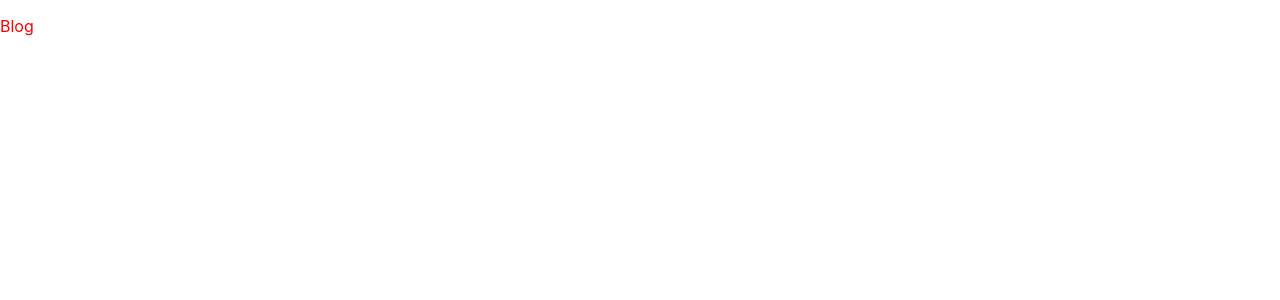
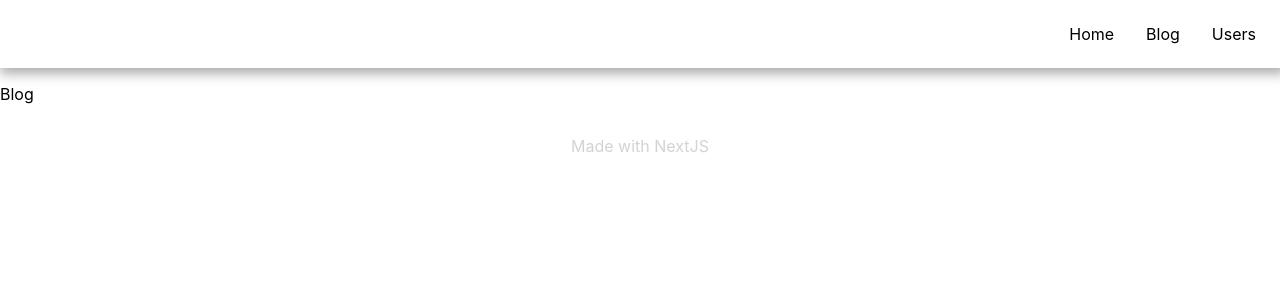
Before and after one commit to abdurztc/TECNODEV-NEXTJS1, a Next.js app: page /blog in a window 1280 px wide. Shown: the top 300 px of the page. Built offline with nearby package versions, Linux system fonts and the light colour scheme.

Commit message:
Setup Layout Page

```diff
--- /dev/null
+++ b/component/Layout/Layout.module.css
@@ -0,0 +1,9 @@
+.container {
+    height: 100%;
+    display: flex;
+  flex-direction: column;
+}
+.content {
+flex: 1;
+
+}
--- /dev/null
+++ b/component/Layout/index.tsx
@@ -0,0 +1,19 @@
+import { ReactNode } from "react";
+import Footer from "../Footer";
+import Header from "../Header";
+import styles from './Layout.module.css';
+
+interface LayoutProps {
+    children: ReactNode
+}
+export default function Layout(props: LayoutProps) {
+
+    const { children } = props;
+    return (
+        <div className={styles.container}>
+            <Header />
+            <div className={styles.content}>{children}</div>
+            <Footer />
+        </div>
+    )
+}
--- a/pages/blog.tsx
+++ b/pages/blog.tsx
@@ -1,7 +1,11 @@
+import Layout from "../component/Layout";
+
 export default function blog() {
   return (
-    <div>
-      <p className="title">Blog</p>
-    </div>
+  <Layout>
+    <p className="title">Blog</p>
+  </Layout>
+
+
   );
 }
--- a/styles/globals.css
+++ b/styles/globals.css
@@ -6,6 +6,7 @@
     Ubuntu, Cantarell, Fira Sans, Droid Sans, Helvetica Neue, sans-serif;
     max-width: 1400px;
     margin: auto;
+    height: 100%;
 }
 
 a {
@@ -17,8 +18,8 @@
   box-sizing: border-box;
 }
 
-.title {
-  color:red;
+#_next {
+  height: 100%;
 }
 
 .title-notfound {
```
Also changed, not shown: pages/index.tsx (+8 -7 lines), pages/users/index.tsx (+7 -3 lines).
